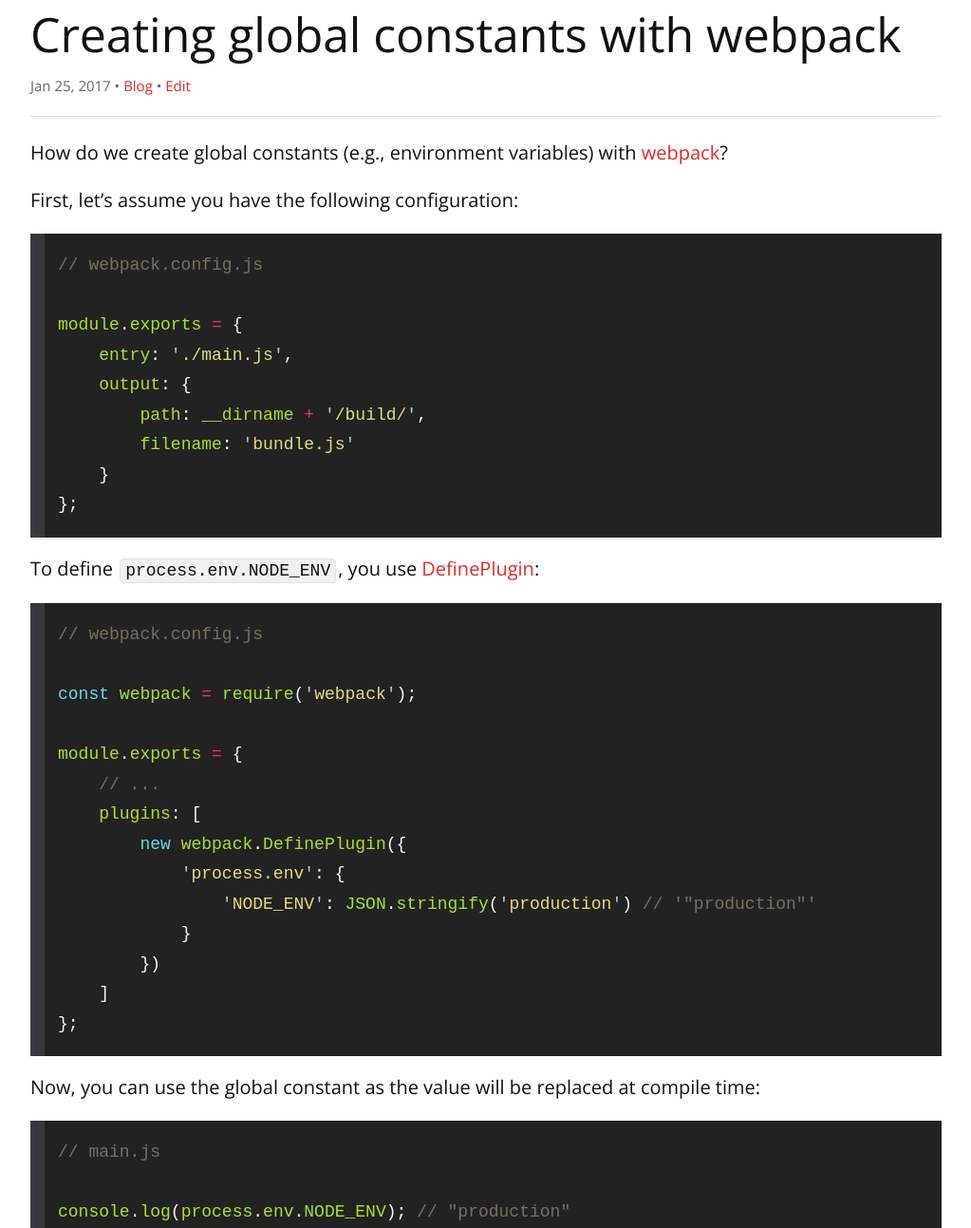
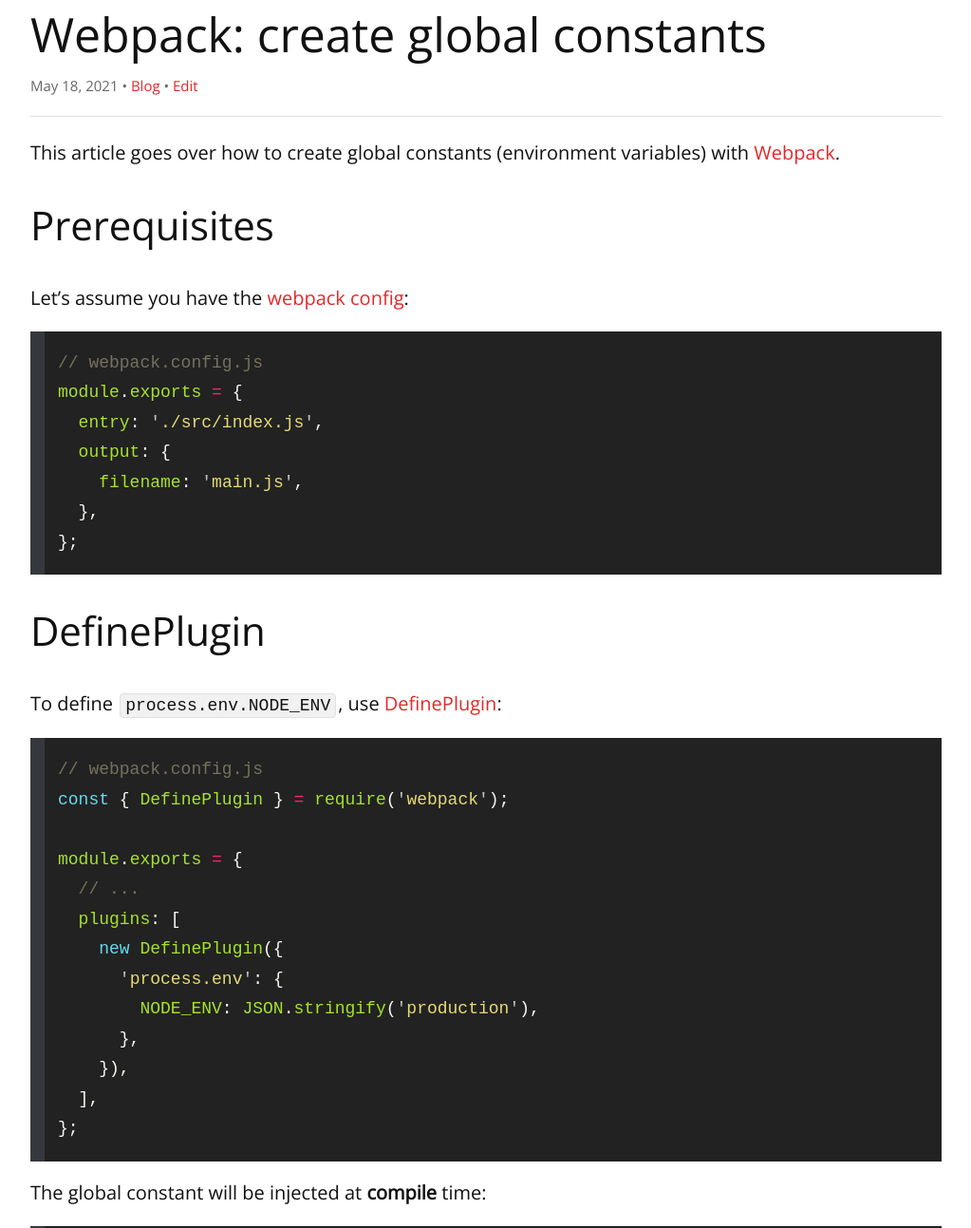
Before and after one commit to remarkablemark/remarkablemark.github.io, a Jekyll site: the page built from _posts/2017/2017-01-25-webpack-global-constants.md, in a window 1280 px wide and 1400 px high, cut to the strip 107-1400 px from the top of the window. Shown: the whole strip at 95% size, without its empty margins (128-1151 px from the left). Built offline with Jekyll 4.4.1, drawn with Linux system fonts in a browser that asks for light colours; comment, search, counter and statistics services are not loaded.

Commit message:
fix(posts): update "Webpack: create global constants"
Post: 2017-01-25-webpack-global-constants.md

- Update post title
- Fix broken 404 links
- Improve code blocks

````diff
--- a/_posts/2017/2017-01-25-webpack-global-constants.md
+++ b/_posts/2017/2017-01-25-webpack-global-constants.md
@@ -1,50 +1,51 @@
 ---
 layout: post
-title: Creating global constants with webpack
-date: 2017-01-25 21:26:00 -4000
+title: 'Webpack: create global constants'
+date: 2017-01-25 21:26:00
+updated: 2021-05-18 23:14:00
 excerpt: How to create global constants with webpack.
 categories: webpack global constants javascript
 ---
 
-How do we create global constants (e.g., environment variables) with [webpack](https://webpack.github.io)?
+This article goes over how to create global constants (environment variables) with [Webpack](https://webpack.js.org/).
 
-First, let's assume you have the following configuration:
+## Prerequisites
+
+Let's assume you have the [webpack config](https://webpack.js.org/configuration/):
 
 ```js
 // webpack.config.js
-
 module.exports = {
-    entry: './main.js',
-    output: {
-        path: __dirname + '/build/',
-        filename: 'bundle.js'
-    }
+  entry: './src/index.js',
+  output: {
+    filename: 'main.js',
+  },
 };
 ```
 
-To define `process.env.NODE_ENV`, you use [DefinePlugin](https://webpack.github.io/docs/list-of-plugins.html#defineplugin):
+## DefinePlugin
+
+To define `process.env.NODE_ENV`, use [DefinePlugin](https://webpack.js.org/plugins/define-plugin/):
 
 ```js
 // webpack.config.js
-
-const webpack = require('webpack');
+const { DefinePlugin } = require('webpack');
 
 module.exports = {
-    // ...
-    plugins: [
-        new webpack.DefinePlugin({
-            'process.env': {
-                'NODE_ENV': JSON.stringify('production') // '"production"'
-            }
-        })
-    ]
+  // ...
+  plugins: [
+    new DefinePlugin({
+      'process.env': {
+        NODE_ENV: JSON.stringify('production'),
+      },
+    }),
+  ],
 };
 ```
 
-Now, you can use the global constant as the value will be replaced at compile time:
+The global constant will be injected at **compile** time:
 
 ```js
-// main.js
-
+// src/index.js
 console.log(process.env.NODE_ENV); // "production"
 ```
````
